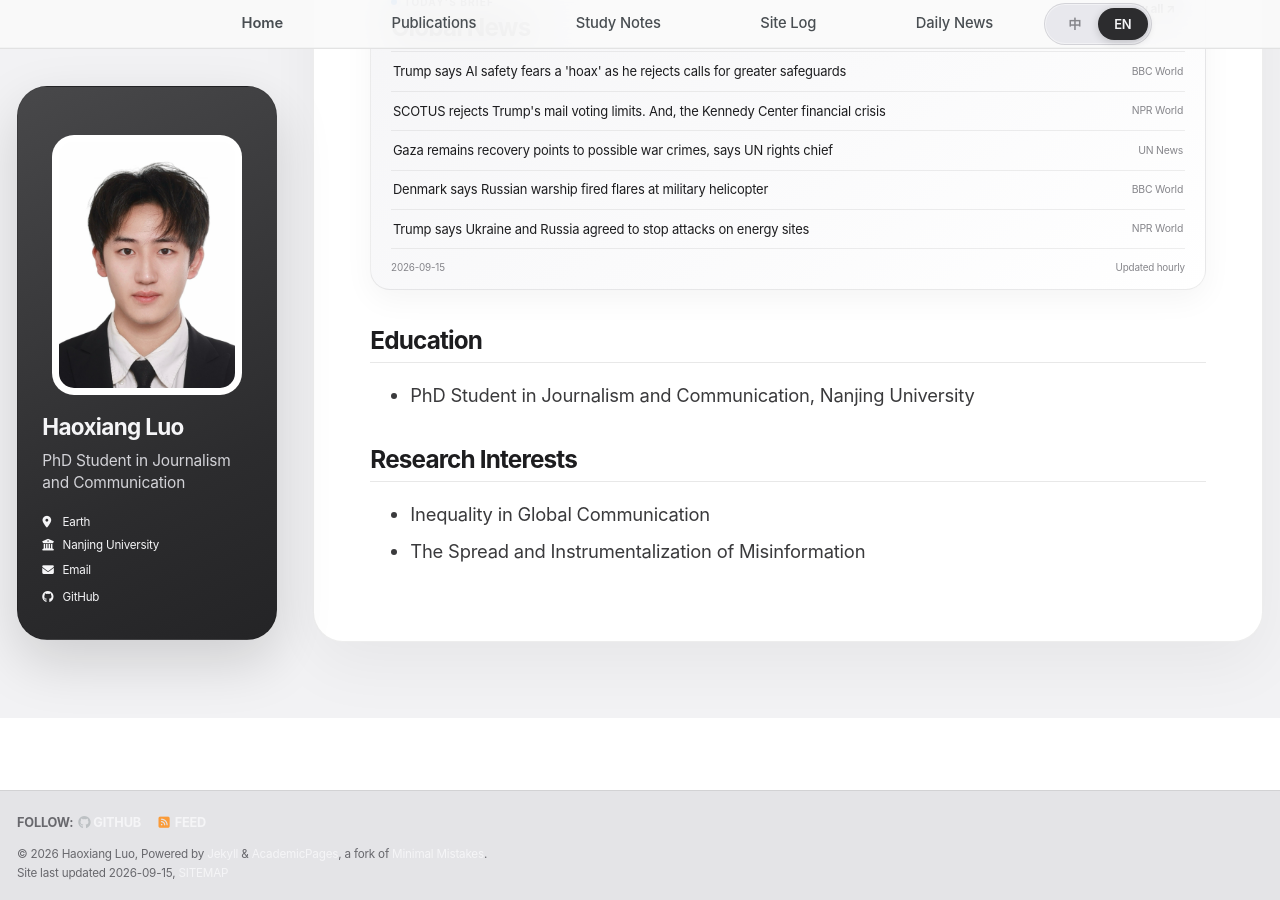
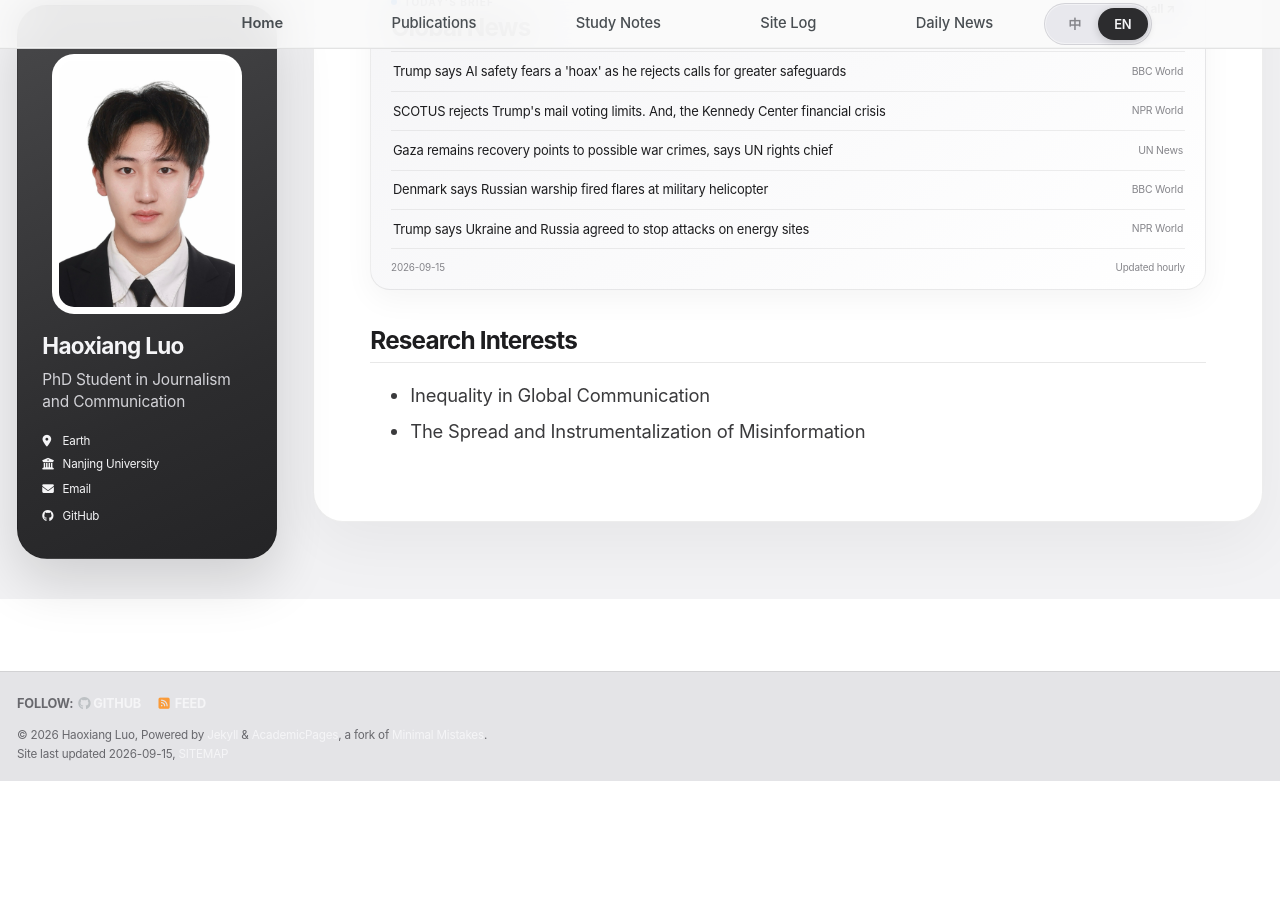
Before and after one commit to HaoxiangLuo/HaoxiangLuo.github.io, a Jekyll site: the page built from _pages/about.md, in a window 1280 px wide and 900 px high, scrolled down 384 px. Built offline with Jekyll 4.4.1, drawn with Linux system fonts in a browser that asks for light colours; a style sheet for code colours, icons or effects is not loaded; after the commit the page ends 1165 px from its top, so only the background shows below that.

Commit message:
Remove Education section from home pages

```diff
--- a/_pages/about.md
+++ b/_pages/about.md
@@ -17,10 +17,6 @@ Let's take a look at what's happening in the world today！
 
 {% include daily-news-widget.html %}
 
-## Education
-
-- PhD Student in Journalism and Communication, Nanjing University
-
 ## Research Interests
 
 - Inequality in Global Communication
```
Also changed, not shown: _pages/about-zh.md (+0 -4 lines).
